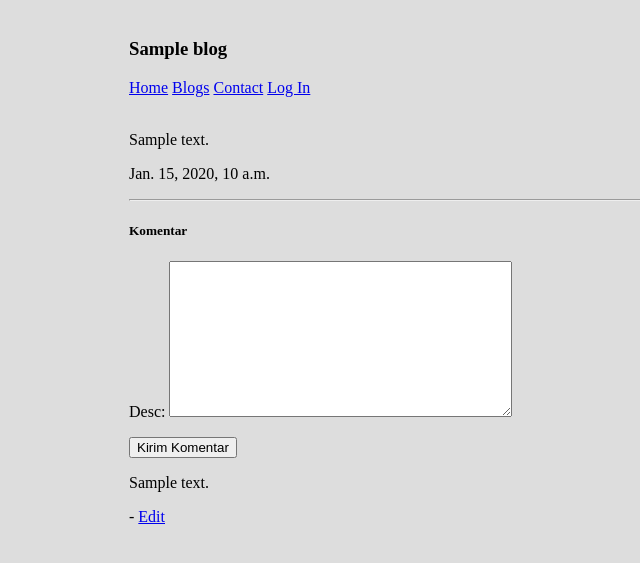
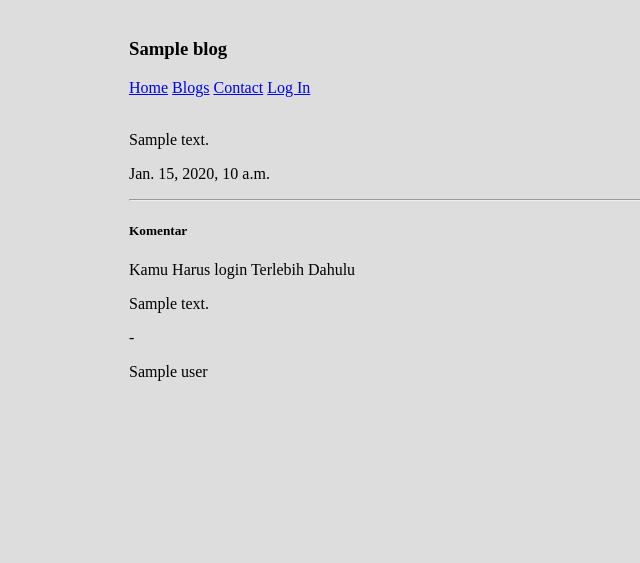
Before and after one commit to DamnAndo/LearnDjangoBasic, a Django app: template andoproject/blogs/templates/blogs/single.html in a window 1280 px wide. Shown: the top 563 px of the page, without its empty margins (63-703 px from the left). Run offline with Django 3.2, Linux system fonts and the light colour scheme; tables that the repository leaves empty hold one stand-in row (values such as "Sample post"); the template is opened without the code that fills it: values that come from a table or form of the project are taken from there, most other values are stand-ins (such as "Sample title", 1, 10 or a date in 2020); data that the repository does not hold is empty.

Commit message:
Proteksi Halaman Comment Edit

```diff
--- a/andoproject/blogs/models.py
+++ b/andoproject/blogs/models.py
@@ -1,4 +1,5 @@
 from django.db import models
+from django.conf import settings
 
 class Blogs(models.Model):
     title = models.CharField(max_length=100)
@@ -14,6 +15,7 @@ class Blogs(models.Model):
 
 
 class Comment(models.Model):
+    user = models.ForeignKey(settings.AUTH_USER_MODEL,default=1, on_delete=models.CASCADE)
     blog = models.ForeignKey(Blogs,on_delete=models.CASCADE)
     desc = models.TextField()
     created_at = models.DateTimeField(auto_now_add=True)
--- /dev/null
+++ b/andoproject/blogs/templates/blogs/404.html
@@ -0,0 +1,4 @@
+{% extends 'base.html' %}
+{% block title %}
+    <h4>Halaman Tidak Ditemukan</h4>
+{% endblock %}
--- a/andoproject/blogs/templates/blogs/single.html
+++ b/andoproject/blogs/templates/blogs/single.html
@@ -9,14 +9,22 @@
     <hr>
     <h5>Komentar</h5>
 
-<form action="{% url 'blogs:comment' id=blog.id %}" method="POST">
-     {% csrf_token %}
-     {{ form.as_p }}
-     <input type="submit" value="Kirim Komentar" />
-</form>
+{% if user.is_authenticated %}
+    <form action="{% url 'blogs:comment' id=blog.id %}" method="POST">
+         {% csrf_token %}
+         {{ form.as_p }}
+         <input type="submit" value="Kirim Komentar" />
+    </form>
+{% else %}
+    <p>Kamu Harus login Terlebih Dahulu</p>
+{% endif %}
 
 
     {% for comment in blog.comment_set.all %}
-        <p>{{comment.desc}}</p> - <a href="{% url 'blogs:comment-edit' comment.id %}">Edit</a>
+        <p>{{comment.desc}}</p> -
+        {% if request.user.id == comment.user.id %}
+            <a href="{% url 'blogs:comment-edit' comment.id %}">Edit</a>
+        {% endif %}
+        <p>{{comment.user}}</p>
     {% endfor %}
 {% endblock%}
```
Also changed, not shown: andoproject/blogs/views.py (+6 -2 lines), andoproject/blogs/migrations/0003_comment_user.py (added).
